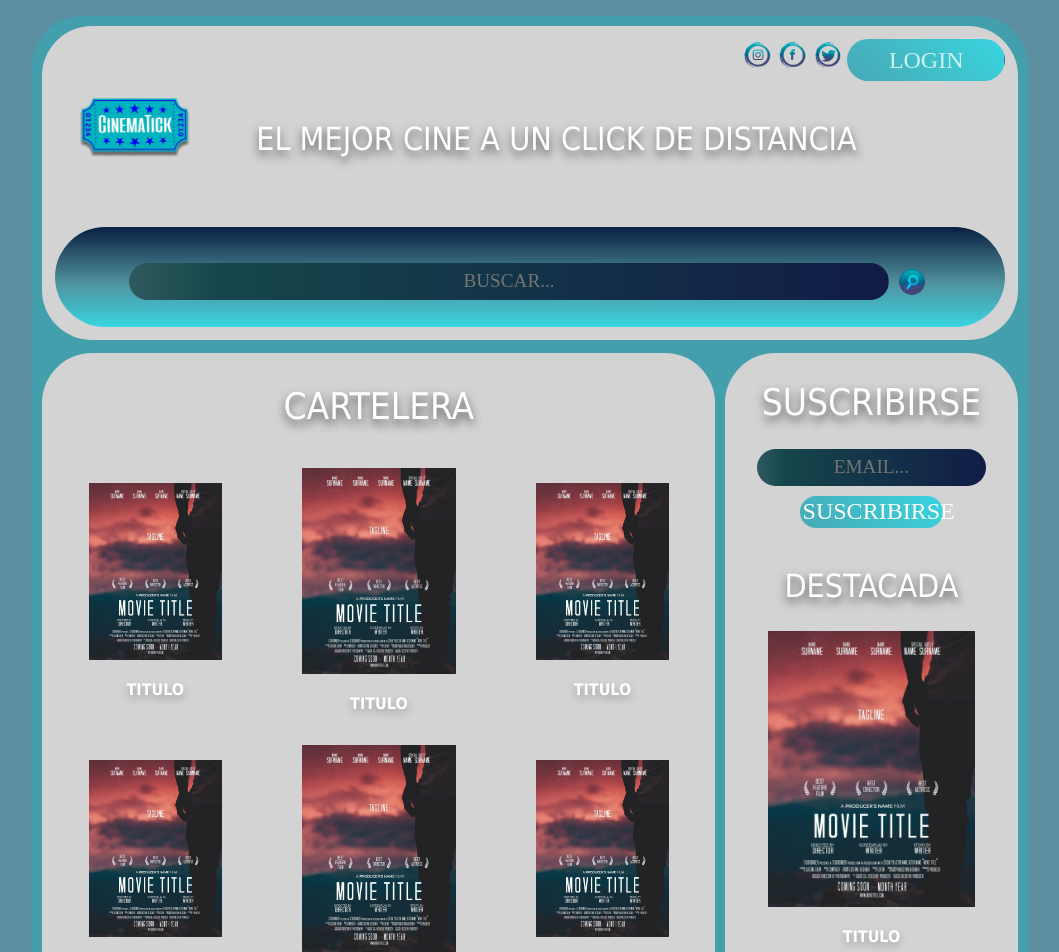
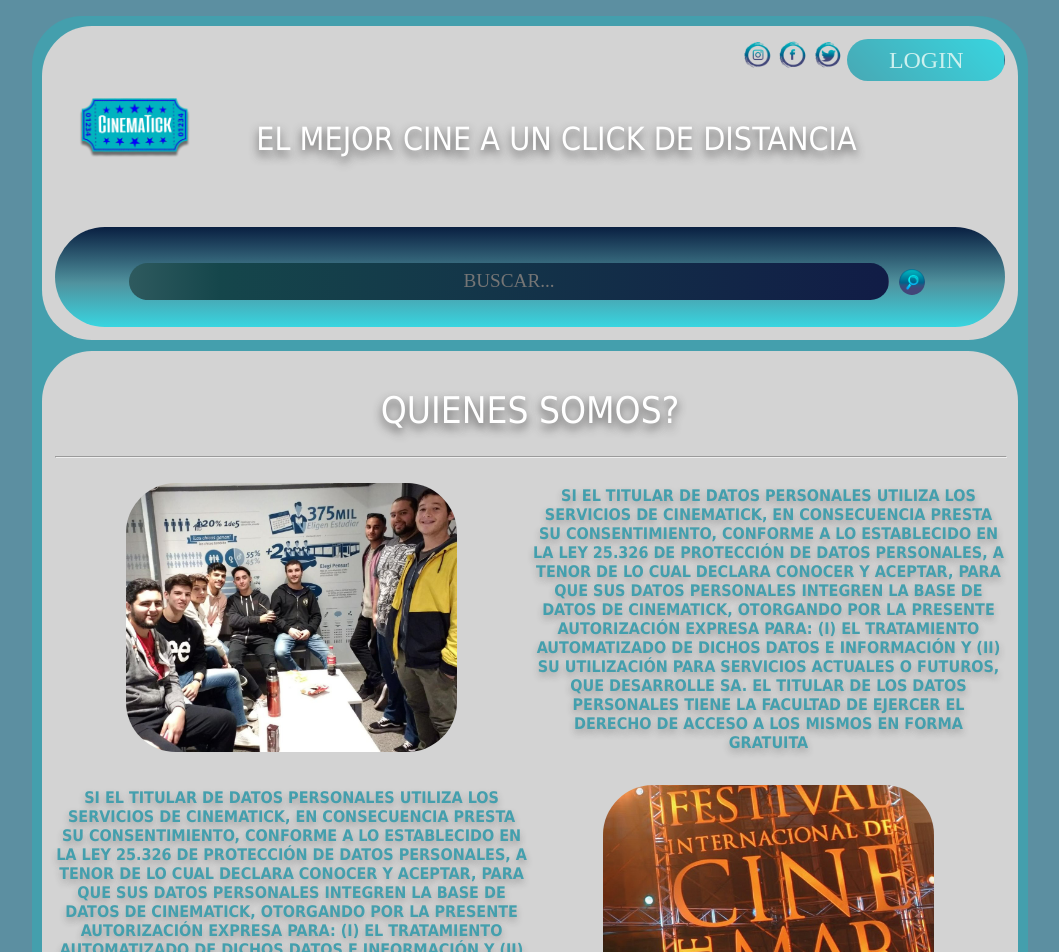
Before and after one commit to Maurialva/CinematickV2, a Svelte app: page / in a window 1280 px wide. Shown: the top 952 px of the page, without its empty margins (110-1169 px from the left). Built offline with nearby package versions, Linux system fonts and the light colour scheme.

Commit message:
agregado about register

```diff
--- /dev/null
+++ b/src/Aboutus.svelte
@@ -0,0 +1,55 @@
+
+
+<table>
+    <tbody>
+    <tr>
+        <td colspan="4">
+            <h1>quienes somos? </h1>
+            <hr style="color: #449fad; width: 100%;">
+        </td>
+    </tr>
+    <tr rowspan="2">
+        <td colspan="2">
+            <img src="aboutus1.jpg" alt="quienes somos">
+        </td>
+        <td colspan="2">
+            <h3> Si el titular de datos personales utiliza los servicios de CinemaTick, en consecuencia presta su consentimiento, conforme a lo establecido en la ley 25.326 de Protección de Datos Personales, a tenor de lo cual declara conocer y aceptar, para que sus datos personales integren la base de datos de CinemaTick, otorgando por la presente autorización expresa para: (i) el tratamiento automatizado de dichos datos e información y (ii) su utilización para servicios actuales o futuros, que desarrolle SA.
+
+            El titular de los datos personales tiene la facultad de ejercer el derecho de acceso a los mismos en forma gratuita</h3>
+        </td>
+    </tr>
+    <tr rowspan="2">
+        <td colspan="2">
+            <h3>   Si el titular de datos personales utiliza los servicios de CinemaTick, en consecuencia presta su consentimiento, conforme a lo establecido en la ley 25.326 de Protección de Datos Personales, a tenor de lo cual declara conocer y aceptar, para que sus datos personales integren la base de datos de CinemaTick, otorgando por la presente autorización expresa para: (i) el tratamiento automatizado de dichos datos e información y (ii) su utilización para servicios actuales o futuros, que desarrolle SA.
+
+            El titular de los datos personales tiene la facultad de ejercer el derecho de acceso a los mismos en forma gratuita</h3>
+        </td>
+        <td colspan="2">
+            <img src="aboutus2.jpg" alt="cine Mar del Plata">
+        </td>
+    </tr>
+    </tbody>
+</table>
+<style>
+table
+{
+    text-align: center;
+}
+img
+{
+    width: 70%;
+    border-radius: 50px;
+}
+img:hover
+{
+    width:80%;
+    background-position: 100%;
+		background-size: 200%;
+       border: 3px solid #449fad;
+		transition: background 200ms ease-in-out;
+        transition: border 200ms ease-in-out;
+        transition: width 400ms ease-in-out;
+        background-color: #449fad;
+        border-radius: 50px;
+}
+</style>
--- a/src/App.svelte
+++ b/src/App.svelte
@@ -1,6 +1,6 @@
 <script>
 
-let pagenumber="1";
+let pagenumber="4";
 let ti="CinemaTick - inicio";
 import CustomButton from './CustomButton.svelte';
 import Cartelera from './Cartelera.svelte';
@@ -11,6 +11,8 @@ import Grid from './Grid.svelte';
 import Customfigure from './Customfigure.svelte';
 import Login from './Login.svelte';
 import Customhead from './Customhead.svelte';
+import Register from './Register.svelte';
+import Aboutus from './Aboutus.svelte';
 
 
 
@@ -62,6 +64,10 @@ function clickbutton() {
 		</div>
 		{:else if pagenumber==2}
 		<Login/>
+		{:else if pagenumber==3}
+		<Register/>
+		{:else if pagenumber==4}
+		<Aboutus/>
 		{/if}
 
 		</div>
--- a/src/Cartelera.svelte
+++ b/src/Cartelera.svelte
@@ -85,7 +85,7 @@
 	</tr>
 	<tr>
 	<td><Customfigure figname="TITULO"/></td>
-	<td><Customfigure figname="TITULO"/></td>
+	<td><Customfigure figname= "TITULO"/></td>
 	<td><Customfigure figname="TITULO"/></td>
 	</tr>
 	<tr>
--- a/src/CustomButton.svelte
+++ b/src/CustomButton.svelte
@@ -93,6 +93,27 @@
 		cursor: pointer;
 
 	}
+	.r_register
+	{
+		height: auto;
+		width: 50% ;
+		background-color: rgb(29, 81, 90);
+		border-color: #305769;
+		background-position: 100%;
+		background-size: 400%;
+		transition: background 900ms ease-in-out;
+		text-align: center;
+		color: rgb(255, 255, 255);
+		font-size: 150%;
+		padding: 1%;
+		border-radius: 50px;
+		background-image: linear-gradient(45deg,rgb(9, 31, 65) 0%, rgb(80, 146, 158) 56%, rgb(56, 213, 224) 100%);
+		vertical-align:top ;
+
+		display: inline-block;
+		cursor: pointer;
+
+	}
 
 	button:hover {
 
--- /dev/null
+++ b/src/Register.svelte
@@ -0,0 +1,99 @@
+<script>
+    import Customtextinput from './Customtextinput.svelte';
+    import CustomButton from './CustomButton.svelte';
+
+    function clickbutton() {
+
+    }
+    </script>
+    <center>
+        <table>
+        <tbody>
+            <tr>
+                <td colspan="2">
+                    <h1>ingrese sus datos </h1>
+                    <hr style="color: #449fad; width: 100%;">
+                </td>
+            </tr>
+            <tr>
+                <td colspan="2" >
+                    <Customtextinput texto="EMAIL" txnom="r_email"/>
+                </td>
+            </tr>
+            <tr>
+                <td>
+                    <Customtextinput texto="NOMBRE" txnom="r_nombre"/>
+                </td>
+                <td>
+                    <Customtextinput texto="APELLIDO" txnom="r_apellido"/>
+                </td>
+            </tr>
+            <tr>
+                <td>
+                    <Customtextinput texto="PASSWORD" txnom="r_pass"/>
+                </td>
+                <td>
+                    <Customtextinput texto="REPETIR PASSWORD" txnom="r_pass2"/>
+                </td>
+            </tr>
+            <tr>
+            <td><Customtextinput texto="DNI" txnom="r_dni"/></td>
+            <td> <h3> <input type="checkbox" style=" transform: scale(1.5);">
+                &nbsp; &nbsp;Aceptar condiciones</h3>
+            </td>
+            </tr>
+            <tr>
+            <td><Customtextinput texto="TELEFONO" txnom="r_telefono"/></td>
+            <td><Customtextinput texto="DIRECCION" txnom="r_direccion"/></td>
+            </tr>
+            <tr>
+            <td><Customtextinput texto="NUM. TARJETA (OPCIONAL)" txnom="r_tarjeta"/></td>
+            <td><CustomButton class="r_register" on:click={()=>clickbutton()} >
+                REGISTRARSE
+            </CustomButton></td>
+            </tr>
+            <tr>
+            <td colspan="2"> <hr style="color: #449fad; width: 100%;"></td>
+            </tr>
+            <tr rowspan="3">
+                <td colspan="2">
+                    <h3>Si el titular de datos personales utiliza los servicios de CinemaTick, en consecuencia presta su consentimiento, conforme a lo establecido en la ley 25.326 de Protección de Datos Personales, a tenor de lo cual declara conocer y aceptar, para que sus datos personales integren la base de datos de CinemaTick, otorgando por la presente autorización expresa para: (i) el tratamiento automatizado de dichos datos e información y (ii) su utilización para servicios actuales o futuros, que desarrolle SA.
+
+                    El titular de los datos personales tiene la facultad de ejercer el derecho de acceso a los mismos en forma gratuita y a intervalos no inferiores a seis meses, salvo que se acredite tener un interés legítimo al efecto conforme lo establecido en el artículo 14, inciso 3 de la Ley Nº 25.
+
+                    El titular de los datos, tiene además la posibilidad de ejercer los derechos de rectificación, y supresión de los datos conforme artículo 6, inciso "e" de la Ley 25.326. Los datos solicitados como obligatorios son aquellos que sirven para la identificación del usuario conforme articulo 6, inciso "c", la inexactitud o la negativa a completar los cambios obligatorios, serán la no posibilidad de acceso al sistema de servicios on line de CinemaTick, conforme al articulo 6, inciso "d".
+
+                    La DIRECCIÓN NACIONAL DE PROTECCIÓN DE DATOS PERSONALES, Órgano de Control de la Ley 25.326, tiene la atribución de atender las denuncias y reclamos que se interpongan con relación al incumplimiento de las normas sobre protección de datos personales.</h3>
+                </td>
+
+            </tr>
+        </tbody>
+        </table>
+
+    </center>
+
+
+    <style>
+
+table
+{
+    text-align: center;
+}
+
+
+
+input:focus {  border-image: #000000;
+outline: none;
+background-position: 0;
+transition: background 900ms ease-in-out;
+background-image: linear-gradient(43deg,rgb(27, 32, 83) 0%, rgb(33, 214, 199) 56%, rgb(4, 25, 39) 100%);
+}
+input:hover{
+    background-position: 0;
+    transition: background 900ms ease-in-out;
+    background-image:  linear-gradient(43deg,rgb(27, 32, 83) 0%, rgb(33, 214, 199) 56%, rgb(4, 25, 39) 100%);
+}
+
+
+
+    </style>
```
Also changed, not shown: public/aboutus1.jpg (added), public/aboutus2.jpg (added).
